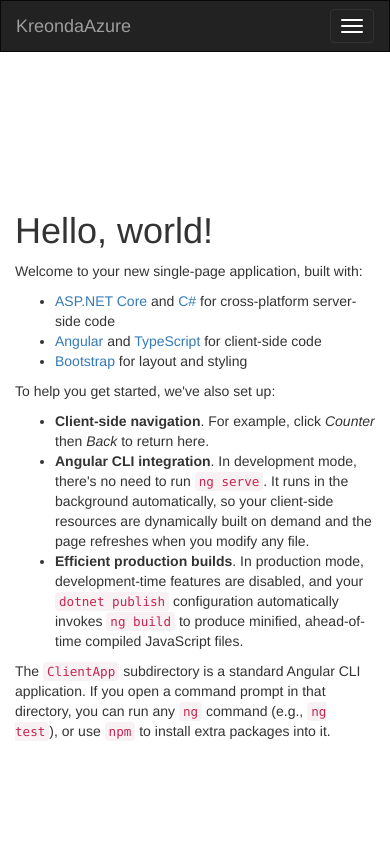
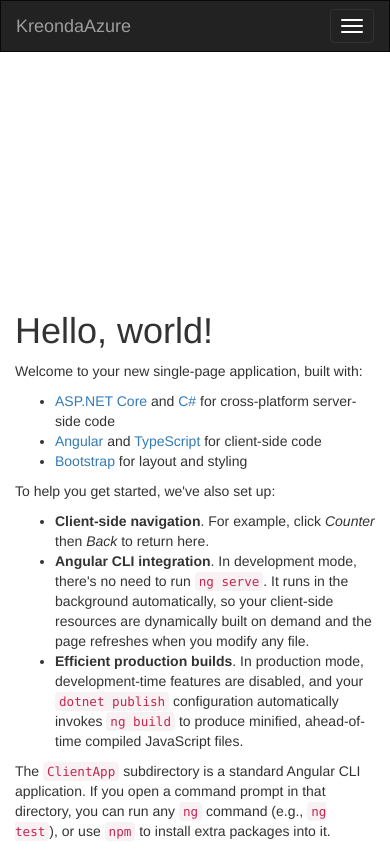
Before and after one commit to Shaheerwmk/KreondaAzure, an Angular app in the folder ClientApp/: page / in a window 390 px wide. Built offline with nearby package versions, Linux system fonts and the light colour scheme.

Commit message:
Chages css

```diff
--- a/ClientApp/src/app/app.component.css
+++ b/ClientApp/src/app/app.component.css
@@ -1,6 +1,6 @@
 @media (max-width: 767px) {
   /* On small screens, the nav menu spans the full width of the screen. Leave a space for it. */
   .body-content {
-    padding-top: 190px;
+    padding-top: 290px;
   }
 }
```
